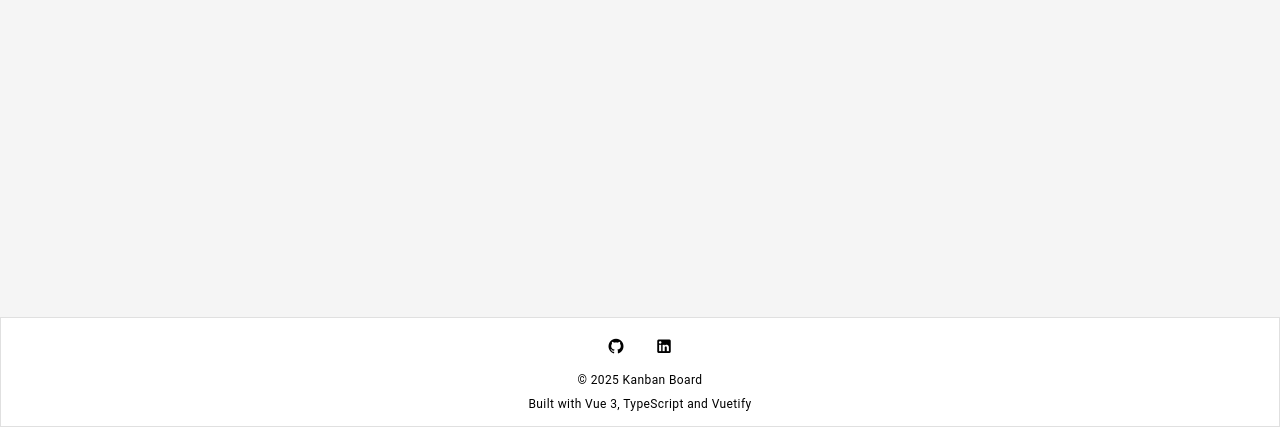
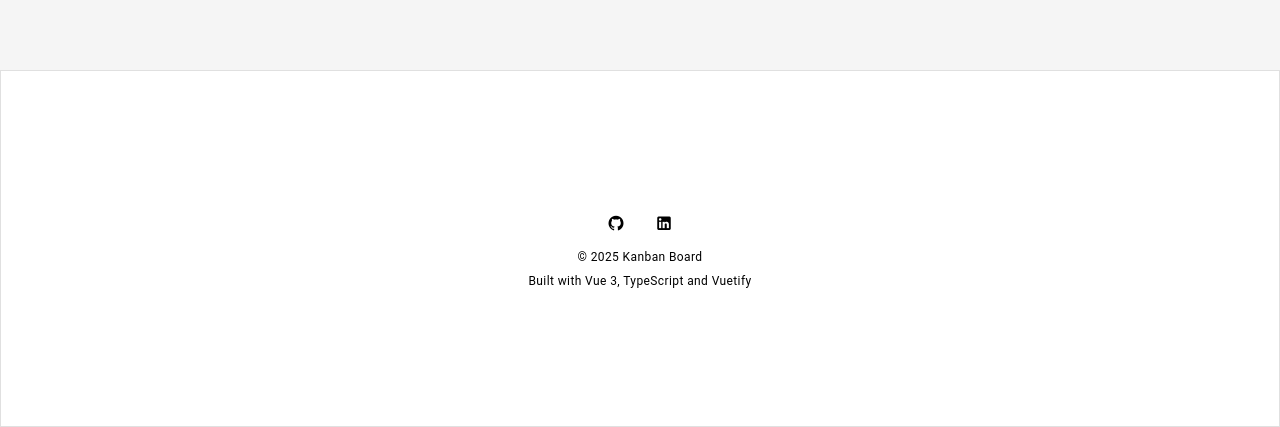
Before and after one commit to Natata08/kanban-board, a Vue app: page / in a window 1280 px wide. Shown: the part 373-800 px from the top of the page. Built offline with nearby package versions, Linux system fonts and the light colour scheme; no server answers; the database is empty.

Commit message:
style: remove fixed height and overflow constraints from kanban columns

```diff
--- a/src/components/AppFooter.vue
+++ b/src/components/AppFooter.vue
@@ -1,5 +1,5 @@
 <template>
-  <v-footer app color="surface" border class="bg-dark text-center">
+  <v-footer color="surface" border class="bg-dark text-center">
     <v-container class="pa-0">
       <div class="d-flex justify-center">
         <v-btn
--- a/src/components/KanbanColumn.vue
+++ b/src/components/KanbanColumn.vue
@@ -73,7 +73,6 @@ const handleDrop = (event: DragEvent) => {
   margin: 0.5rem 0;
   display: flex;
   flex-direction: column;
-  max-height: calc(100vh - 9.375rem);
   flex-grow: 1;
   flex-shrink: 0;
   min-width: 0;
@@ -94,7 +93,7 @@ const handleDrop = (event: DragEvent) => {
 
 .column-content {
   padding: 0.5rem;
-  overflow-y: auto;
+  padding-bottom: 1rem;
   flex-grow: 1;
 }
 
```
